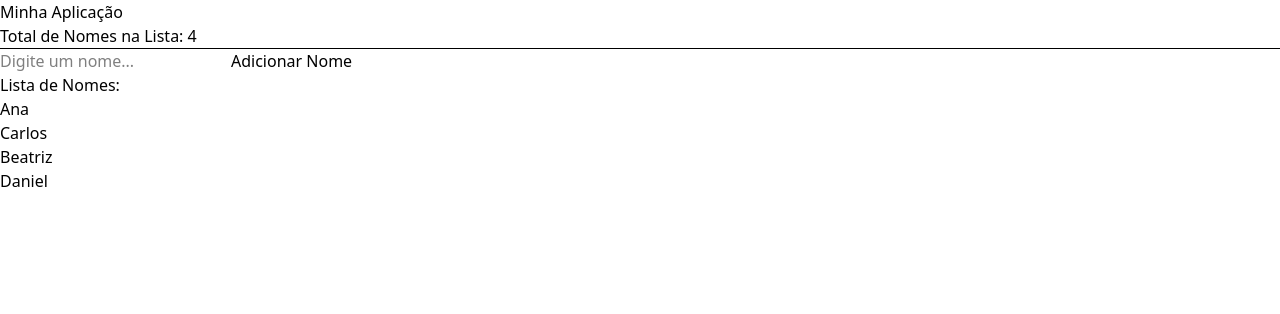
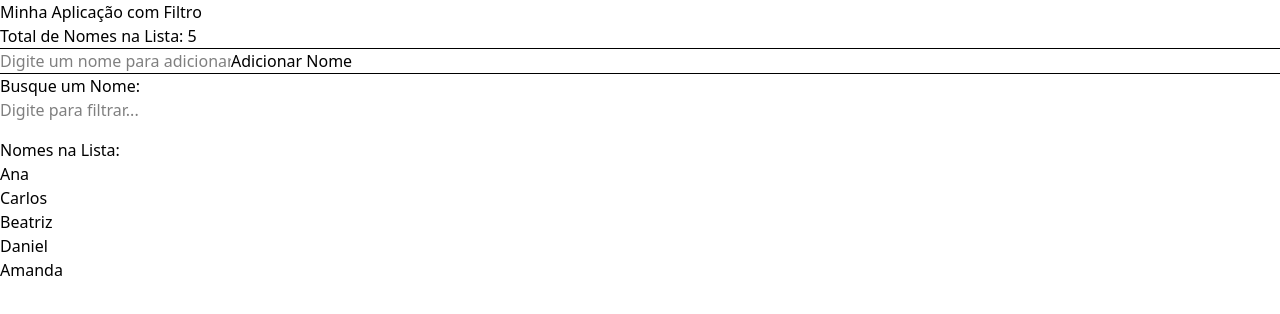
Before and after one commit to EnoTech-CP1-FRONT/cp4-web, a React (Vite) app: page / in a window 1280 px wide. Shown: the top 314 px of the page. Built offline with nearby package versions, Linux system fonts and the light colour scheme.

Commit message:
Filtro de nomes

```diff
--- /dev/null
+++ b/src/components/FiltroDeNomes.jsx
@@ -0,0 +1,40 @@
+// FiltroDeNomes.js
+import { useState } from "react";
+
+// 1. Recebe a lista completa de nomes via props
+export default function FiltroDeNomes({ nomes }) {
+  // 2. Usa useState para controlar o texto que o usuário digita na busca
+  const [filtro, setFiltro] = useState("");
+
+  // 3. Lógica para filtrar a lista:
+  // Converte tanto o nome quanto o filtro para minúsculas para a busca não diferenciar maiúsculas/minúsculas
+  const nomesFiltrados = nomes.filter((nome) =>
+    nome.toLowerCase().includes(filtro.toLowerCase())
+  );
+
+  return (
+    <div>
+      <h3>Busque um Nome:</h3>
+      <input
+        type="text"
+        placeholder="Digite para filtrar..."
+        value={filtro}
+        onChange={(e) => setFiltro(e.target.value)}
+        style={{ marginBottom: '1rem' }} // Apenas um estilo para espaçamento
+      />
+
+      <h4>Nomes na Lista:</h4>
+      {/* Se a lista filtrada estiver vazia, exibe uma mensagem */}
+      {nomesFiltrados.length > 0 ? (
+        <ul>
+          {/* Mapeia e exibe APENAS os nomes filtrados */}
+          {nomesFiltrados.map((nome, index) => (
+            <li key={index}>{nome}</li>
+          ))}
+        </ul>
+      ) : (
+        <p>Nenhum nome encontrado.</p>
+      )}
+    </div>
+  );
+}
--- a/src/components/ListaNomes.jsx
+++ b/src/components/ListaNomes.jsx
@@ -1,57 +1,48 @@
-// App.js
+// ListarNomes.js (versão atualizada)
 import { useState } from "react";
-import Contador from "./Contador"; // Importe o componente filho
+import Contador from "./Contador";
+import FiltroDeNomes from "./FiltroDeNomes";
 
 export default function ListarNomes() {
-  // O estado com a lista de nomes fica no componente pai.
   const [nomes, setNomes] = useState([
     'Ana',
     'Carlos',
     'Beatriz',
-    'Daniel'
+    'Daniel',
+    'Amanda'
   ]);
-
   const [valorInput, setValorInput] = useState("");
 
   function adicionarNome() {
-
-    // 1. CORREÇÃO: A condição de verificação deve ser uma função de método (com parênteses)
-    // E o resultado da verificação deve ser uma string vazia ("").
     if (valorInput.trim() === "") {
-      return; // Não adiciona nomes vazios
+      return;
     }
-
-    // 2. CORREÇÃO: Você deve chamar 'setNomes' para atualizar a lista
-    // E o valor a ser adicionado deve ser 'valorInput', não uma string fixa
     setNomes([...nomes, valorInput]);
-
-    // MELHORIA: Limpa o input após adicionar o nome
     setValorInput("");
   }
 
   return (
     <div>
-      <h1>Minha Aplicação</h1>
+      <h1>Minha Aplicação com Filtro</h1>
 
       <Contador totalDeNomes={nomes.length} />
 
       <hr />
-
       <input
         type="text"
         value={valorInput}
-        placeholder="Digite um nome..."
+        placeholder="Digite um nome para adicionar"
         onChange={(evento) => setValorInput(evento.target.value)}
       />
-
       <button onClick={adicionarNome}>
         Adicionar Nome
       </button>
 
-      <h3>Lista de Nomes:</h3>
-      <ul>
-        {nomes.map((nome, index) => <li key={index}>{nome}</li>)}
-      </ul>
+      <hr />
+
+      <FiltroDeNomes nomes={nomes} />
+
+
     </div>
   );
 }
```
